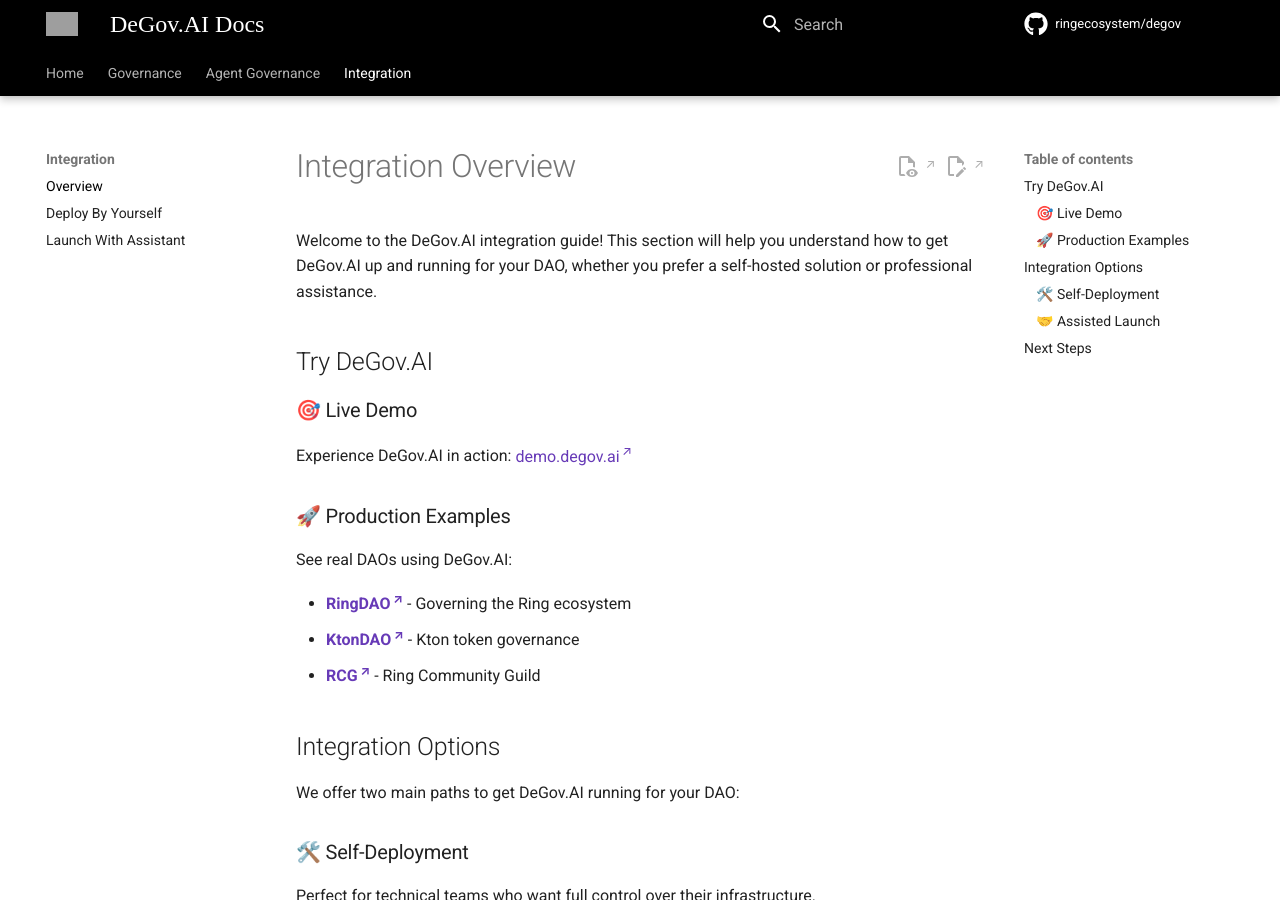
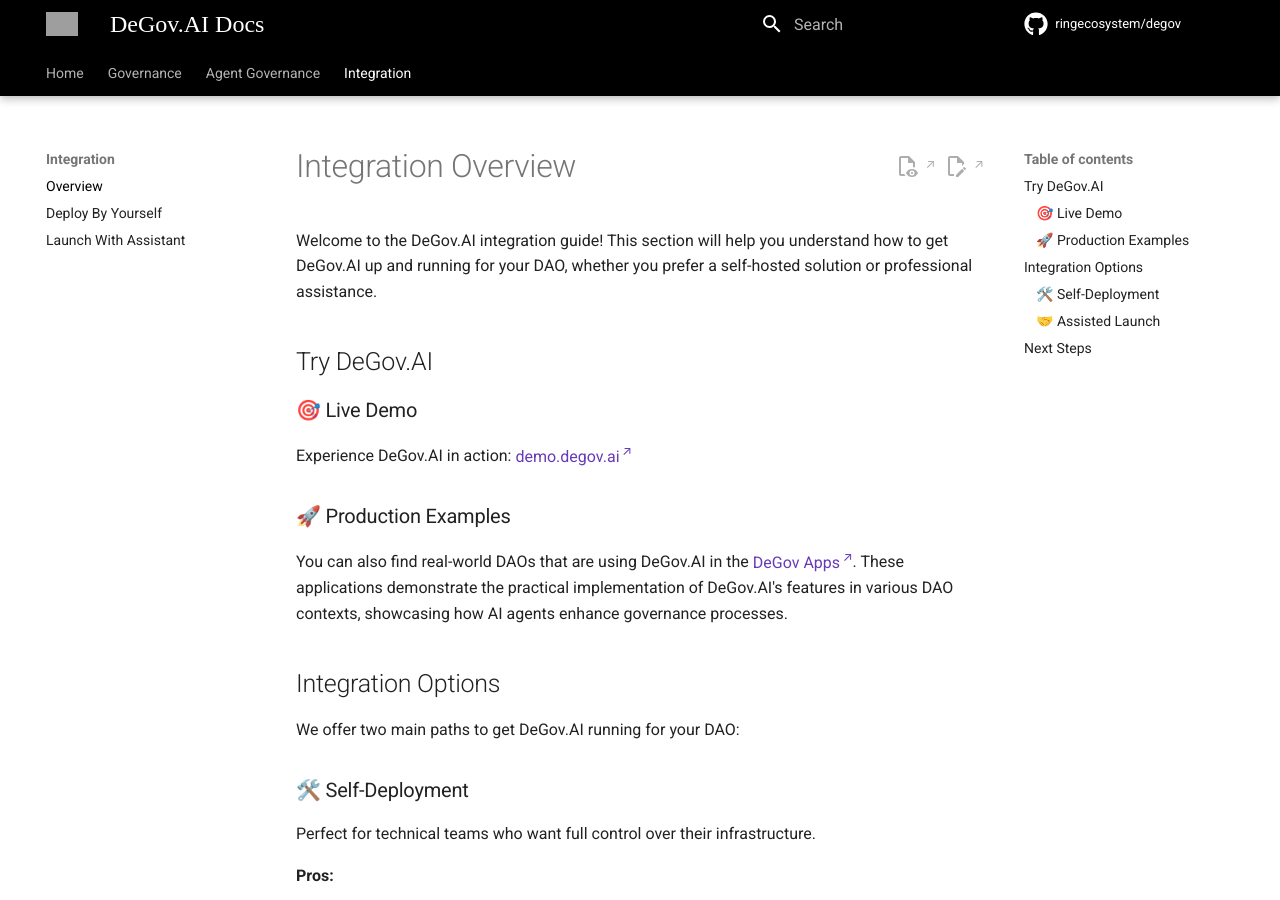
Before and after one commit to ringecosystem/degov-docs, an MkDocs documentation site: the page built from docs/integration/overview.md, in a window 1280 px wide and 900 px high. Built offline with MkDocs 1.6.1 and Material for MkDocs 9.7.7, drawn with Linux system fonts in a browser that asks for light colours; some web fonts are replaced; comment, search, counter and statistics services are not loaded; grey boxes are pictures that could not be loaded.

```diff
--- a/docs/integration/overview.md
+++ b/docs/integration/overview.md
@@ -14,11 +14,8 @@
 
 ### 🚀 Production Examples
 
-See real DAOs using DeGov.AI:
+You can also find real-world DAOs that are using DeGov.AI in the [DeGov Apps](https://apps.degov.ai). These applications demonstrate the practical implementation of DeGov.AI's features in various DAO contexts, showcasing how AI agents enhance governance processes.
 
-- **[RingDAO](https://gov.ringdao.com)** - Governing the Ring ecosystem
-- **[KtonDAO](https://gov.ktondao.xyz)** - Kton token governance
-- **[RCG](https://guild-gov.ringdao.com)** - Ring Community Guild
 
 ## Integration Options
 
```
Also changed, not shown: docs/governance/agent/voting.md (+11 -2 lines), docs/governance/agent/images/agent-voting-4.png, docs/governance/agent/images/agent-voting-5.png (added).
